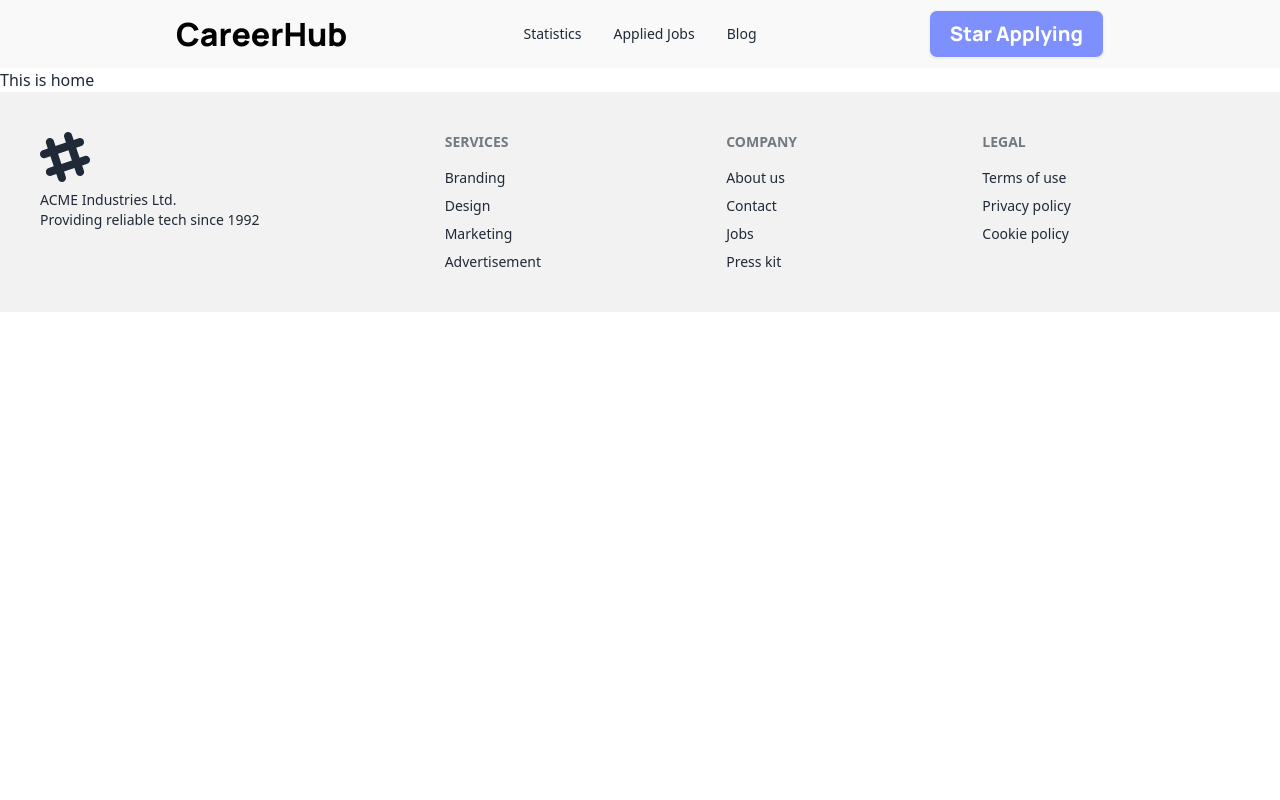
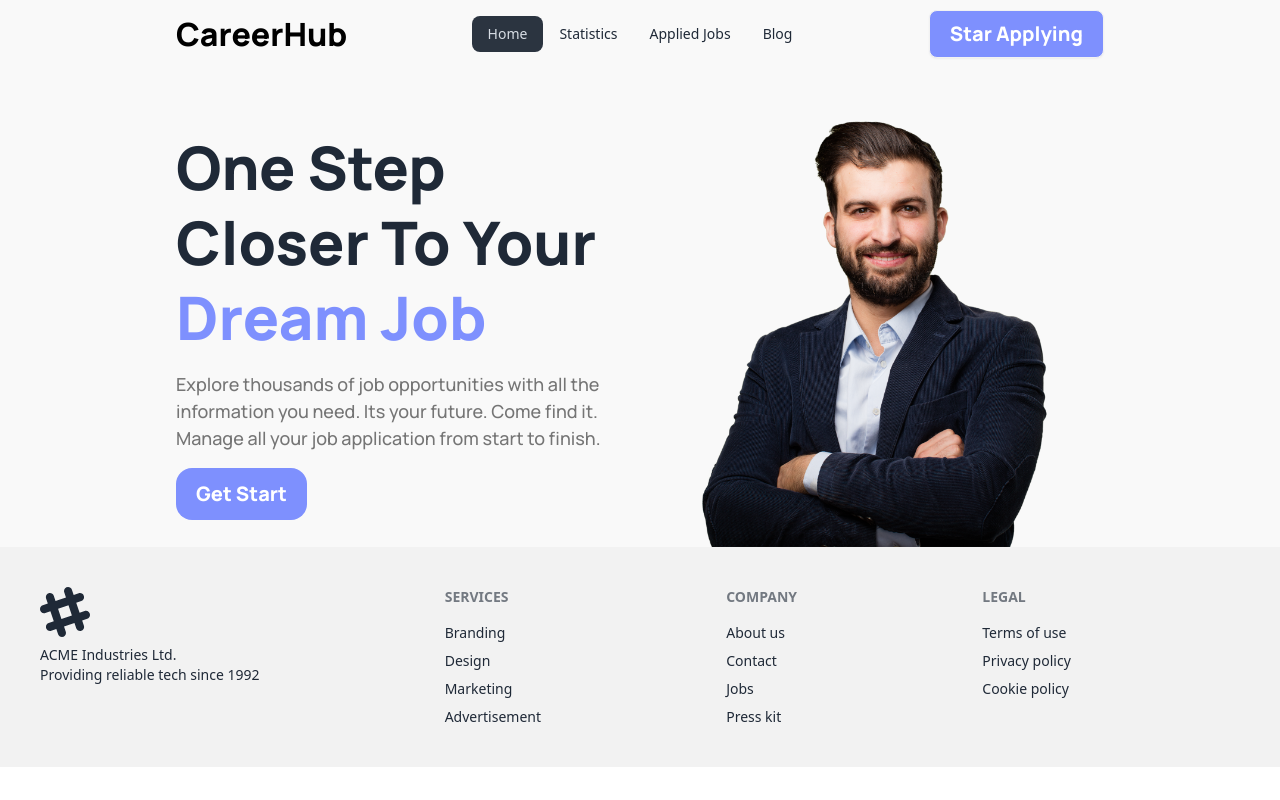
Before and after one commit to Dinobondhu-shill/career-hub, a React (Vite) app: page / in a window 1280 px wide. Built offline with nearby package versions, Linux system fonts and the light colour scheme.

Commit message:
banner section added

```diff
--- a/src/components/Banner.jsx
+++ b/src/components/Banner.jsx
@@ -0,0 +1,18 @@
+import React from 'react';
+import photo from '../assets/images/user.png'
+const Banner = () => {
+  return (
+    <div className='flex justify-between items-center pt-9'>
+      <div className='space-y-4'>
+        <h1 className='font-manrope text-6xl font-extrabold leading-tight'>One Step <br />Closer To Your <span className='text-[#7E90FE]'>Dream Job</span></h1>
+        <p className='max-w-lg font-manrope font-medium text-[18px] text-[#757575]'>Explore thousands of job opportunities with all the information you need. Its your future. Come find it. Manage all your job application from start to finish.</p>
+        <button className='text-white font-manrope font-extrabold text-xl px-5 py-3 rounded-2xl bg-[#7E90FE] hover:bg-[#7E90FE]'>Get Start</button>
+        </div>
+      <div>
+        <img src={photo} alt="" />
+      </div>
+    </div>
+  );
+};
+
+export default Banner;
--- /dev/null
+++ b/src/components/ErrorPage.jsx
@@ -0,0 +1,14 @@
+import { Link } from "react-router-dom";
+
+
+const ErrorPage = () => {
+  return (
+    <div className='flex flex-col gap-5 text-center justify-center items-center my-20 w-full h-full'>
+      <h2 className='text-5xl text-red-400 font-manrope font-extrabold'>Opppss!</h2>
+      <p className='text-3xl text-red-500 font-manrope'>Something is wrong, Please try later....</p>
+    <Link to='/' className="px-5 py-3 border-2 rounded-2xl border-green-300 w-fit text-center">Go back to home</Link>
+    </div>
+  );
+};
+
+export default ErrorPage;
--- a/src/components/Home.jsx
+++ b/src/components/Home.jsx
@@ -1,9 +1,10 @@
+import Banner from "./Banner";
 
 
 const Home = () => {
   return (
-    <div>
-      <h2>This is home</h2>
+    <div className="bg-[#F9F9F9] px-44">
+      <Banner></Banner>
     </div>
   );
 };
--- a/src/components/Navbar.jsx
+++ b/src/components/Navbar.jsx
@@ -3,6 +3,7 @@ import { NavLink } from "react-router-dom";
 const Navbar = () => {
 
 const links = <>
+<li><NavLink to='/'>Home</NavLink></li>
   <li><NavLink to='/statistics'>Statistics</NavLink></li>
   <li><NavLink to='/applied'>Applied Jobs</NavLink></li>
   <li><NavLink to='/blogs'>Blog</NavLink></li>
--- a/src/main.jsx
+++ b/src/main.jsx
@@ -7,11 +7,13 @@ import Home from './components/Home';
 import Applied from './components/Applied';
 import Statistics from './components/Statistics';
 import Blogs from './components/Blogs';
+import ErrorPage from './components/ErrorPage';
 
 const router = createBrowserRouter([
   {
     path: '/',
     element: <Root></Root>,
+    errorElement:<ErrorPage></ErrorPage>,
     children:[
       {
         path:'/',
```
